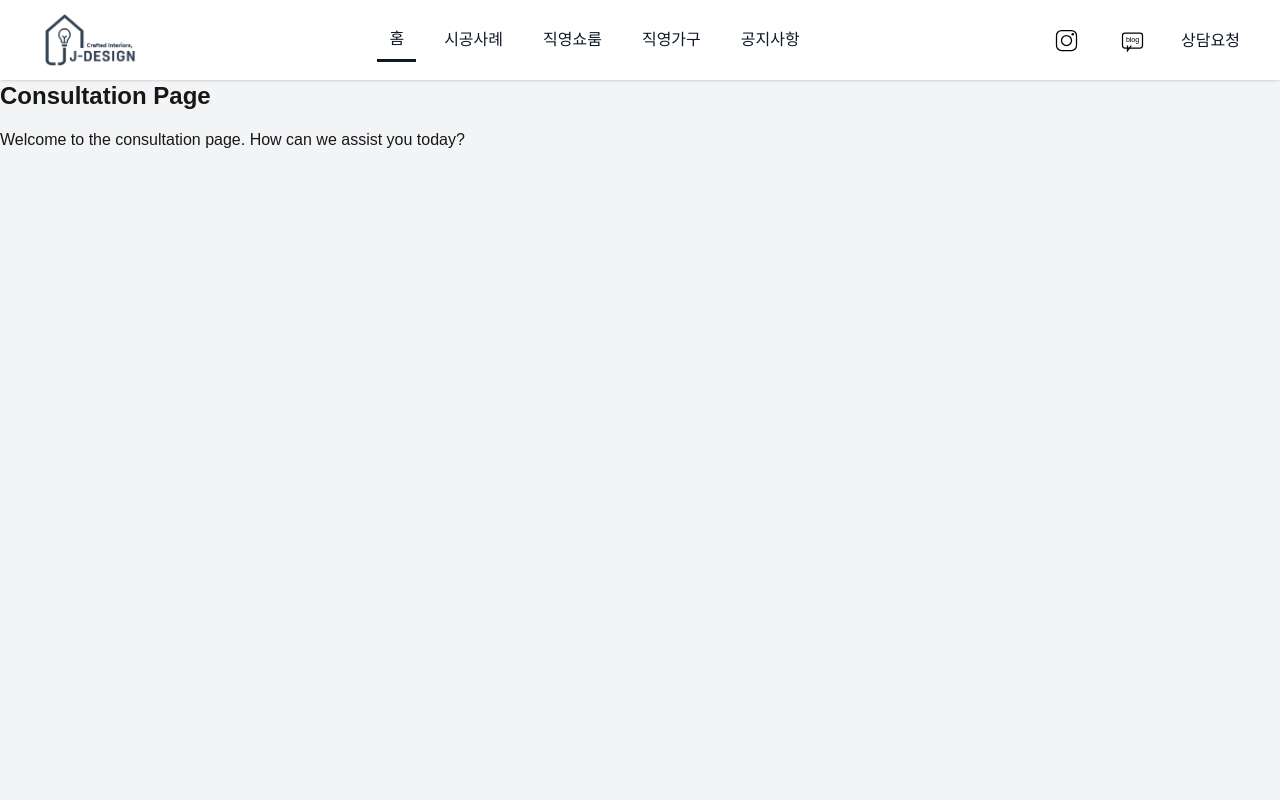
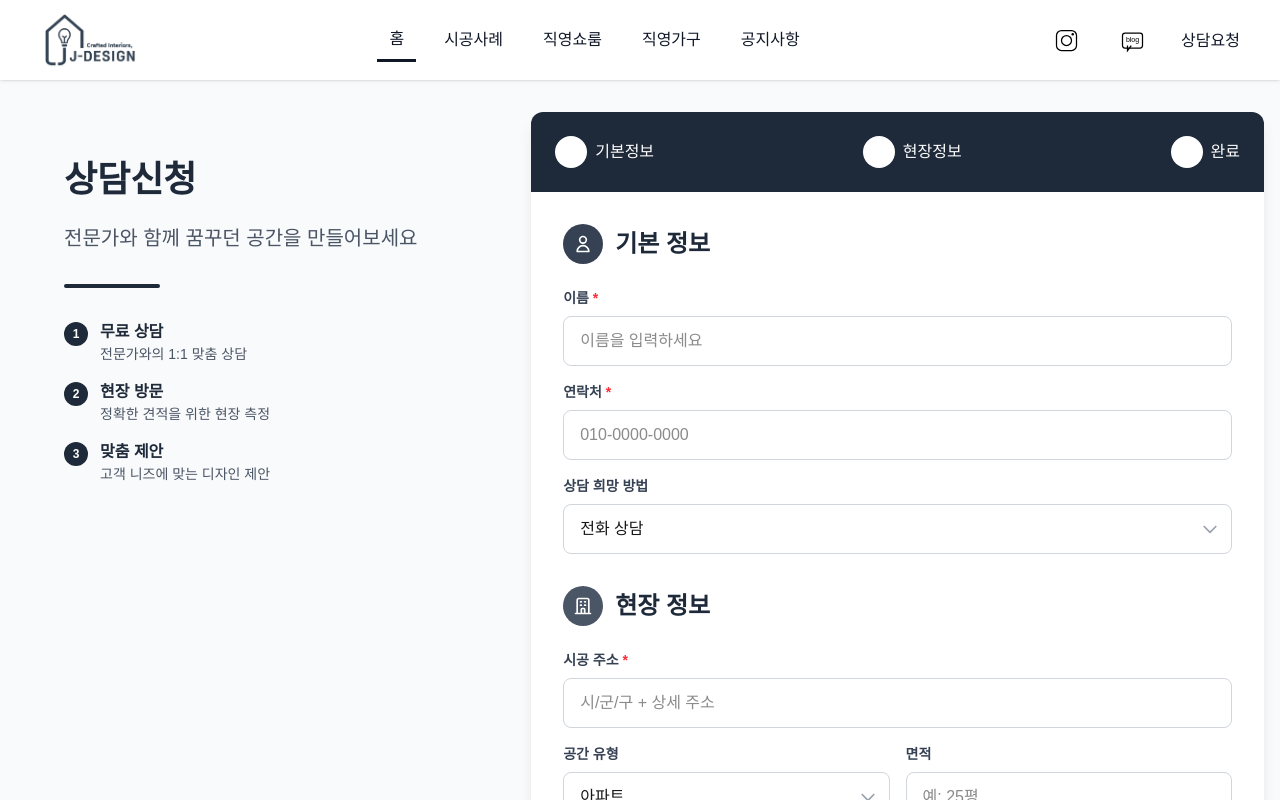
Before and after one commit to kwonnahyun0125/jj-design-web-fe, a Next.js app: page /consultation in a window 1280 px wide. Built offline with nearby package versions, Linux system fonts and the light colour scheme.

Commit message:
feat: 상담 가이드 컴포넌트 추가 및 상담 페이지 레이아웃 수정

```diff
--- /dev/null
+++ b/src/app/consultation/component/guide.tsx
@@ -0,0 +1,44 @@
+export const ConsultationGuide = () => {
+  return (
+    <div className="lg:col-span-2 p-8 lg:p-12">
+      <div className="max-w-lg">
+        <h1 className="text-3xl lg:text-4xl font-bold text-gray-800 mb-6">
+          상담신청
+        </h1>
+        <p className="text-xl text-gray-600 mb-8">
+          전문가와 함께 꿈꾸던 공간을 만들어보세요
+        </p>
+        <div className="w-24 h-1 bg-gray-800 rounded-full mb-8" />
+        <div className="space-y-4 text-gray-600">
+          <div className="flex items-start space-x-3">
+            <div className="w-6 h-6 rounded-full bg-gray-800 flex items-center justify-center flex-shrink-0 mt-0.5">
+              <span className="text-white text-xs font-bold">1</span>
+            </div>
+            <div>
+              <h3 className="font-semibold text-gray-800">무료 상담</h3>
+              <p className="text-sm">전문가와의 1:1 맞춤 상담</p>
+            </div>
+          </div>
+          <div className="flex items-start space-x-3">
+            <div className="w-6 h-6 rounded-full bg-gray-800 flex items-center justify-center flex-shrink-0 mt-0.5">
+              <span className="text-white text-xs font-bold">2</span>
+            </div>
+            <div>
+              <h3 className="font-semibold text-gray-800">현장 방문</h3>
+              <p className="text-sm">정확한 견적을 위한 현장 측정</p>
+            </div>
+          </div>
+          <div className="flex items-start space-x-3">
+            <div className="w-6 h-6 rounded-full bg-gray-800 flex items-center justify-center flex-shrink-0 mt-0.5">
+              <span className="text-white text-xs font-bold">3</span>
+            </div>
+            <div>
+              <h3 className="font-semibold text-gray-800">맞춤 제안</h3>
+              <p className="text-sm">고객 니즈에 맞는 디자인 제안</p>
+            </div>
+          </div>
+        </div>
+      </div>
+    </div>
+  );
+};
--- a/src/app/consultation/page.tsx
+++ b/src/app/consultation/page.tsx
@@ -1,11 +1,19 @@
+import { ConsultationGuide } from "./component/guide";
+import { ConsultationForm } from "./component/form";
+
 const ConsultationPage = () => {
   return (
-    <div className="w-full h-full bg-gray-100">
-      <h1 className="text-2xl font-bold">Consultation Page</h1>
-      <p className="mt-4">
-        Welcome to the consultation page. How can we assist you today?
-      </p>
+    <div className="min-h-screen bg-gray-50">
+      <div className="max-w-7xl mx-auto px-4 py-8">
+        <div className="grid grid-cols-1 lg:grid-cols-5 gap-10 items-start">
+          {/* 왼쪽: 헤더 섹션 */}
+          <ConsultationGuide />
+          {/* 오른쪽: 폼 섹션 */}
+          <ConsultationForm />
+        </div>
+      </div>
     </div>
   );
 };
+
 export default ConsultationPage;
```
